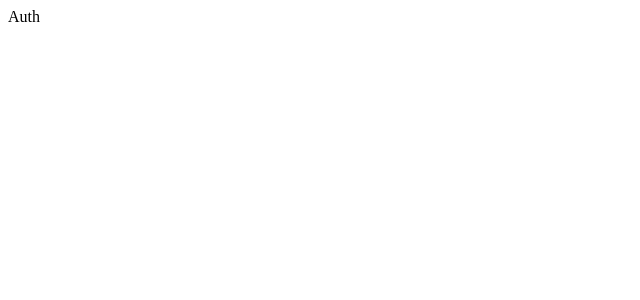
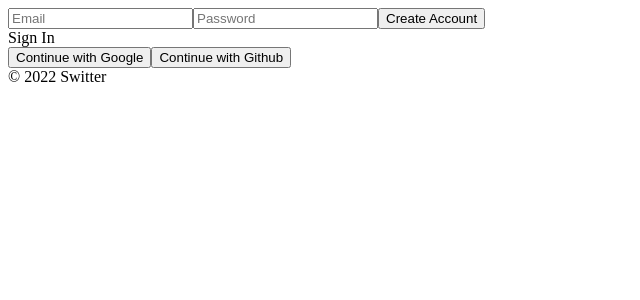
Before and after one commit to ksa37/switter, a React (Create React App) app: page /#/ in a window 1280 px wide. Shown: the top 300 px of the page, without its empty margins (0-640 px from the left). Built offline with nearby package versions, Linux system fonts and the light colour scheme; no server answers.

Commit message:
Add SignIn and CreateAccount

```diff
--- a/src/components/App.js
+++ b/src/components/App.js
@@ -1,10 +1,25 @@
 import AppRouter from "./Router";
+import React, {useEffect, useState} from "react";
+import {authService} from "fbase";
+function App() {
+  const [init, setInit] = useState(false);
+  const [isLoggedIn, setLoggedIn] = useState(false);
+  useEffect(() => {
+    authService.onAuthStateChanged((user)=>{
+      if(user){
+        setLoggedIn(true);
+      }else{
+        setLoggedIn(false);
+      }
+      setInit(true);
+    })
+  }, [])
 
-
-function App() {
   return (
-    <AppRouter>
-    </AppRouter>
+    <>
+    {init? <AppRouter isLoggedIn={isLoggedIn}></AppRouter> :"Initializing..."}
+    <footer>&copy; {new Date().getFullYear()} Switter</footer>
+    </>
   )
 }
 
--- a/src/components/Router.js
+++ b/src/components/Router.js
@@ -2,10 +2,8 @@ import React from "react";
 import { HashRouter as Router, Route, Routes } from "react-router-dom";
 import Auth from "../routes/Auth";
 import Home from "../routes/Home";
-import { useState } from "react";
 
-export default function AppRouter(){
-    const [isLoggedIn, setLoggedIn] = useState(false);
+export default function AppRouter({isLoggedIn}){
     return(
         <Router>
             <Routes>
--- a/src/firebase.js
+++ b/src/fbase.js
@@ -1,5 +1,5 @@
 import { initializeApp } from "firebase/app";
-
+import { getAuth } from "firebase/auth";
 const firebaseConfig = {
     apiKey: process.env.REACT_APP_API_KEY,
     authDomain: process.env.REACT_APP_AUTH_DOMAIN,
@@ -11,4 +11,6 @@ const firebaseConfig = {
 
   const app = initializeApp(firebaseConfig);
 
-  export default app;
+  // export default app;
+
+  export const authService = getAuth();
--- a/src/routes/Auth.js
+++ b/src/routes/Auth.js
@@ -1,8 +1,71 @@
-import React from "react";
+import { authService} from "fbase";
+import React, {useState} from "react";
+import { createUserWithEmailAndPassword, signInWithEmailAndPassword } from "firebase/auth";
 
 export default function Auth(){
+    const [email, setEmail] = useState("");
+    const [password, setPassword] = useState("");
+    const [newAccount, setNewAccount] = useState(true);
+    const [error, setError] = useState("");
+
+    const onChange = (event) => {
+        const {target:{name, value}} = event;
+        switch(name){
+            case("email"): {
+                setEmail(value);
+                break;
+            }case("password"): {
+                setPassword(value);
+                break;
+            }
+        }
+        // console.log(event.target.name);
+    }
+    const onSubmit = async (event) => {
+        event.preventDefault();
+        try{
+            let data;
+            if(newAccount){
+                data = await createUserWithEmailAndPassword(authService, email, password);
+            }else{
+                data = await signInWithEmailAndPassword(authService, email, password);
+            }
+            console.log(data);
+        }catch(error){
+            setError(error.message);
+        }
+    }
+    const toggleAccount = () => setNewAccount((prev) => !prev);
     return(
-        <span>Auth</span>
+        <div>
+            <form onSubmit={onSubmit}>
+                <input
+                    name="email"
+                    type="email"
+                    placeholder="Email"
+                    required
+                    value={email}
+                    onChange={onChange}
+                />
+                <input
+                    name="password"
+                    type="password"
+                    placeholder="Password"
+                    required
+                    value={password}
+                    onChange={onChange}
+                />
+                <input type="submit" value={newAccount? "Create Account":"Sign In"}/>
+                {error}
+            </form>
+            <span onClick={toggleAccount}>
+                {newAccount ? "Sign In" : "Create Account"}
+            </span>
+            <div>
+                <button>Continue with Google</button>
+                <button>Continue with Github</button>
+            </div>
+        </div>
     )
 
 }
```
Also changed, not shown: jsconfig.json (added, +8 -0 lines).
